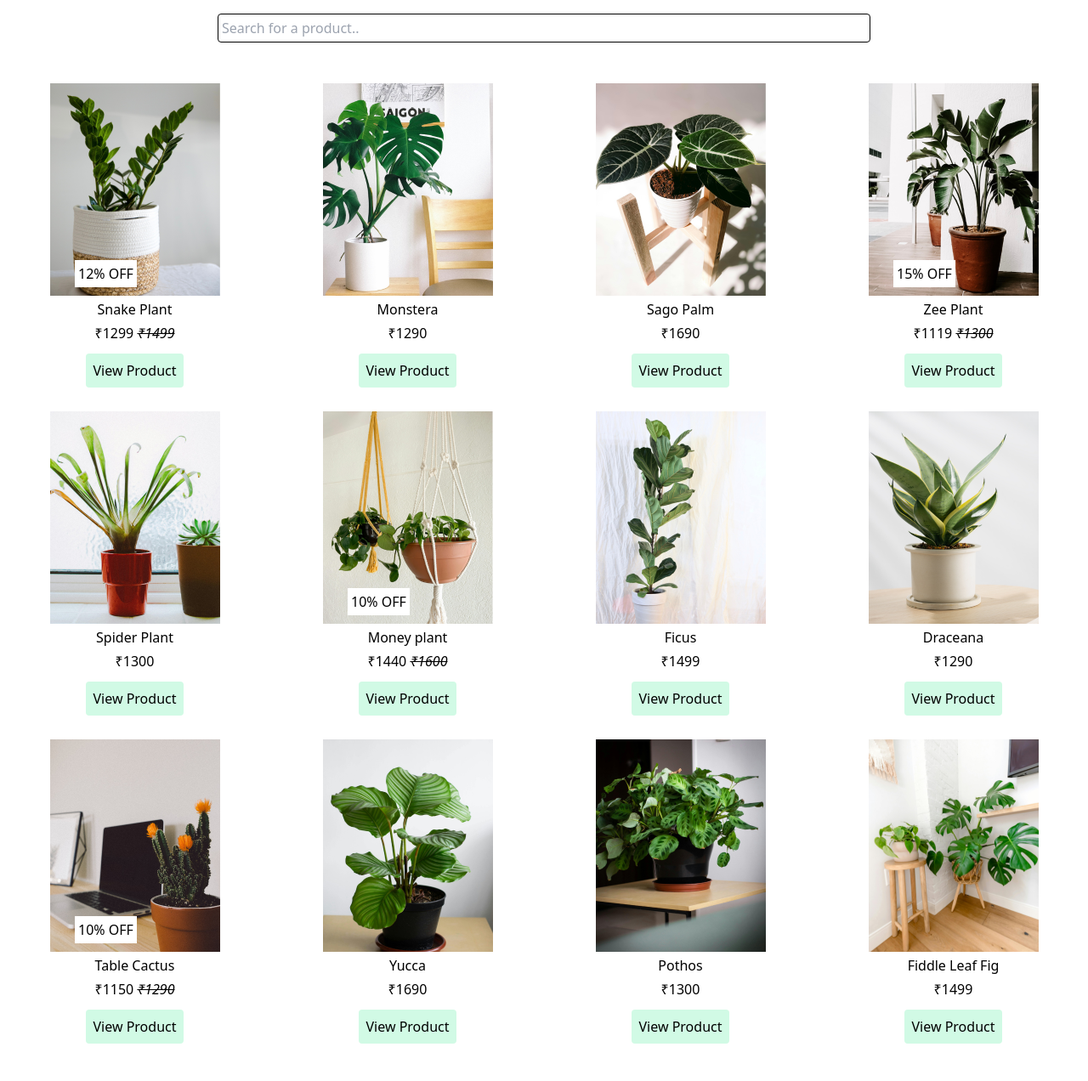
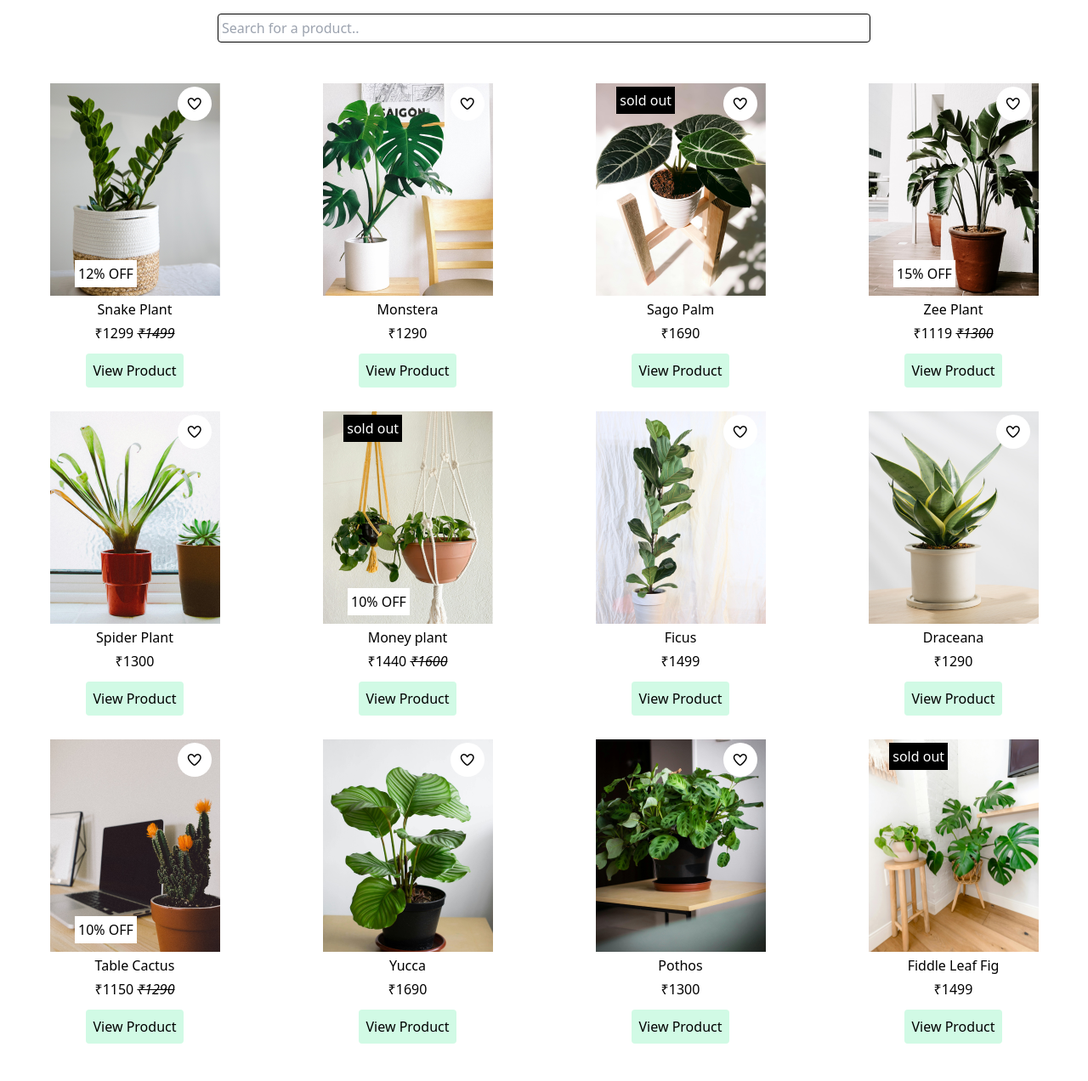
Before and after one commit to Srimathy-J/Greenden-TailWind, a plain HTML site: page products.html in a window 1280 px wide. Shown: the part 128-1400 px from the top of the page at 85% size. Drawn offline with nearby package versions, Linux system fonts and the light colour scheme.

Commit message:
updated sold out label

```diff
--- a/products.html
+++ b/products.html
@@ -14,7 +14,7 @@
 
 <body>
     <!-- navbar section -->
-    <nav class="bg-green-100 flex justify-between items-center p-4 shadow-xl sticky top-0 z-10 mb-6">
+    <nav class="bg-green-100 flex justify-between items-center p-4 shadow-xl sticky top-0 z-20 mb-6">
         <h1 class="font-medium text-2xl">GREENDEN</h1>
 
         <i class="fa-solid fa-bars md:hidden" style="color: #000000;"></i>
@@ -36,6 +36,8 @@
 
 
             <div class="relative">
+                <i class="fa-regular fa-heart absolute z-10 top-1 left-3/4 bg-white p-3 hover:bg-red-500 cursor-pointer md:left-2/3"
+                    style="color: #000000; border-radius: 50%;width: fit-content; height: fit-content;"></i>
                 <img src="./images/bestseller4.png" class="inline hover:shadow-2xl transform hover:-translate-y-1">
                 <p class="absolute bg-white p-1 top-52 left-4 lg:left-20"> 12% OFF </p>
                 <p class="p-1">Snake Plant</p>
@@ -43,71 +45,93 @@
                 <button class="bg-green-100 p-2 rounded mt-3 mb-2 hover:bg-green-200">View Product</button>
             </div>
 
-            <div>
+            <div class="relative">
+                <i class="fa-regular fa-heart absolute z-10 top-1 left-3/4 bg-white p-3 hover:bg-red-500 cursor-pointer md:left-2/3"
+                    style="color: #000000; border-radius: 50%;width: fit-content; height: fit-content;"></i>
                 <img src="./images/newarrivals1.png" class="inline hover:shadow-2xl transform hover:-translate-y-1">
                 <p class="p-1">Monstera</p>
                 <p>₹1290</p>
                 <button class="bg-green-100 p-2 rounded mt-3 mb-2 hover:bg-green-200">View Product</button>
             </div>
-            <div>
+            <div class="relative">
+                <i class="fa-regular fa-heart absolute z-10 top-1 left-3/4 bg-white p-3 hover:bg-red-500 cursor-pointer md:left-2/3"
+                    style="color: #000000; border-radius: 50%;width: fit-content; height: fit-content;"></i>
+                <p class="p-1 w-fit absolute left-1/4 bg-black text-white top-1 z-10">sold out</p>
                 <img src="./images/newarrivals2.png" class="inline hover:shadow-2xl transform hover:-translate-y-1">
                 <p class="p-1">Sago Palm</p>
                 <p>₹1690</p>
                 <button class="bg-green-100 p-2 rounded mt-3 mb-2 hover:bg-green-200">View Product</button>
             </div>
             <div class="relative">
+                <i class="fa-regular fa-heart absolute z-10 top-1 left-3/4 bg-white p-3 hover:bg-red-500 cursor-pointer md:left-2/3"
+                    style="color: #000000; border-radius: 50%;width: fit-content; height: fit-content;"></i>
                 <img src="./images/bestseller3.png" class="inline hover:shadow-2xl transform hover:-translate-y-1">
                 <p class="absolute bg-white p-1 top-52 left-4 lg:left-20"> 15% OFF </p>
                 <p class="p-1">Zee Plant</p>
                 <p>₹1119 <del><i>₹1300</i></del></p>
                 <button class="bg-green-100 p-2 rounded mt-3 mb-2 hover:bg-green-200">View Product</button>
             </div>
-            <div>
+            <div class="relative">
+                <i class="fa-regular fa-heart absolute z-10 top-1 left-3/4 bg-white p-3 hover:bg-red-500 cursor-pointer md:left-2/3"
+                    style="color: #000000; border-radius: 50%;width: fit-content; height: fit-content;"></i>
                 <img src="./images/newarrivals3.png" class="inline hover:shadow-2xl transform hover:-translate-y-1">
                 <p class="p-1">Spider Plant</p>
                 <p>₹1300</p>
                 <button class="bg-green-100 p-2 rounded mt-3 mb-2 hover:bg-green-200">View Product</button>
             </div>
             <div class="relative">
+                <p class="p-1 w-fit absolute left-1/4 bg-black text-white top-1 z-10">sold out</p>
                 <img src="./images/bestseller2.png" class="inline hover:shadow-2xl transform hover:-translate-y-1">
                 <p class="absolute bg-white p-1 top-52 left-4 lg:left-20"> 10% OFF </p>
                 <p class="p-1">Money plant</p>
                 <p>₹1440 <del><i>₹1600</i></del></p>
                 <button class="bg-green-100 p-2 rounded mt-3 mb-2 hover:bg-green-200">View Product</button>
             </div>
-            <div>
+            <div class="relative">
+                <i class="fa-regular fa-heart absolute z-10 top-1 left-3/4 bg-white p-3 hover:bg-red-500 cursor-pointer md:left-2/3"
+                    style="color: #000000; border-radius: 50%;width: fit-content; height: fit-content;"></i>
                 <img src="./images/newarrivals4.png" class="inline hover:shadow-2xl transform hover:-translate-y-1">
                 <p class="p-1">Ficus</p>
                 <p>₹1499</p>
                 <button class="bg-green-100 p-2 rounded mt-3 mb-2 hover:bg-green-200">View Product</button>
             </div>
 
-            <div>
+            <div class="relative">
+                <i class="fa-regular fa-heart absolute z-10 top-1 left-3/4 bg-white p-3 hover:bg-red-500 cursor-pointer md:left-2/3"
+                    style="color: #000000; border-radius: 50%;width: fit-content; height: fit-content;"></i>
                 <img src="./images/newarrivals5.png" class="inline hover:shadow-2xl transform hover:-translate-y-1">
                 <p class="p-1">Draceana</p>
                 <p>₹1290</p>
                 <button class="bg-green-100 p-2 rounded mt-3 mb-2 hover:bg-green-200">View Product</button>
             </div>
             <div class="relative">
+                <i class="fa-regular fa-heart absolute z-10 top-1 left-3/4 bg-white p-3 hover:bg-red-500 cursor-pointer md:left-2/3"
+                    style="color: #000000; border-radius: 50%;width: fit-content; height: fit-content;"></i>
                 <img src="./images/bestseller1.png" class="inline hover:shadow-2xl transform hover:-translate-y-1">
                 <p class="absolute bg-white p-1 top-52 left-4 lg:left-20"> 10% OFF </p>
                 <p class="p-1">Table Cactus</p>
                 <p>₹1150 <del><i>₹1290</i></del></p>
                 <button class="bg-green-100 p-2 rounded mt-3 mb-2 hover:bg-green-200">View Product</button>
             </div>
-            <div>
+            <div class="relative">
+                <i class="fa-regular fa-heart absolute z-10 top-1 left-3/4 bg-white p-3 hover:bg-red-500 cursor-pointer md:left-2/3"
+                    style="color: #000000; border-radius: 50%;width: fit-content; height: fit-content;"></i>
                 <img src="./images/newarrivals6.png" class="inline hover:shadow-2xl transform hover:-translate-y-1">
                 <p class="p-1">Yucca</p>
                 <p>₹1690</p>
                 <button class="bg-green-100 p-2 rounded mt-3 mb-2 hover:bg-green-200">View Product</button>
             </div>
-            <div>
+            <div class="relative">
+                <i class="fa-regular fa-heart absolute z-10 top-1 left-3/4 bg-white p-3 hover:bg-red-500 cursor-pointer md:left-2/3"
+                    style="color: #000000; border-radius: 50%;width: fit-content; height: fit-content;"></i>
                 <img src="./images/newarrivals7.png" class="inline hover:shadow-2xl transform hover:-translate-y-1">
                 <p class="p-1">Pothos</p>
                 <p>₹1300</p>
                 <button class="bg-green-100 p-2 rounded mt-3 mb-2 hover:bg-green-200">View Product</button>
             </div>
-            <div>
+            <div class="relative">
+
+                <p class="p-1 w-fit absolute left-1/4 bg-black text-white top-1 z-10">sold out</p>
                 <img src="./images/newarrivals8.png" class="inline hover:shadow-2xl transform hover:-translate-y-1">
                 <p class="p-1">Fiddle Leaf Fig</p>
                 <p>₹1499</p>
```
Also changed, not shown: index.html (+4 -3 lines).
